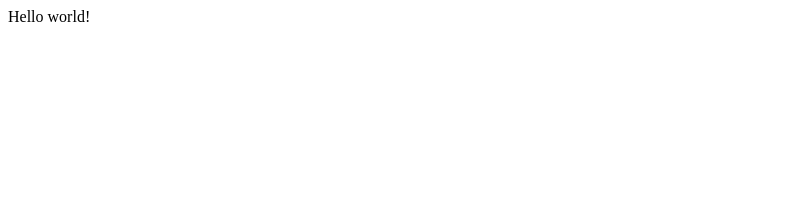
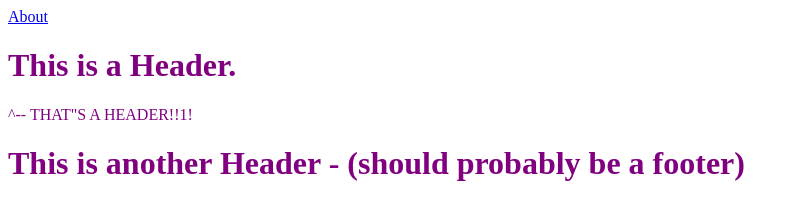
Before and after one commit to Enochen/enochen.github.io, a Gatsby site: page / in a window 1280 px wide. Shown: the whole page, without its empty margins (0-799 px from the left). Built offline with nearby package versions, Linux system fonts and the light colour scheme; Gatsby itself is replaced by a stand-in of ours.

Commit message:
playing around with possibilities

```diff
--- /dev/null
+++ b/src/components/header.js
@@ -0,0 +1,3 @@
+import React from "react"
+
+export default props => <h1>{props.headerText}</h1>
--- a/src/pages/index.js
+++ b/src/pages/index.js
@@ -1,3 +1,12 @@
 import React from "react"
+import { Link } from "gatsby"
+import Header from "../components/header"
 
-export default () => <div>Hello world!</div>
+export default () => (
+  <div style={{ color: `purple` }}>
+    <Link to="/about/">About</Link>
+    <Header headerText="This is a Header." />
+    <p>^-- THAT"S A HEADER!!1!</p>
+    <Header headerText="This is another Header - (should probably be a footer)" />
+  </div>
+)
```
Also changed, not shown: src/pages/about.js (added, +8 -0 lines).
